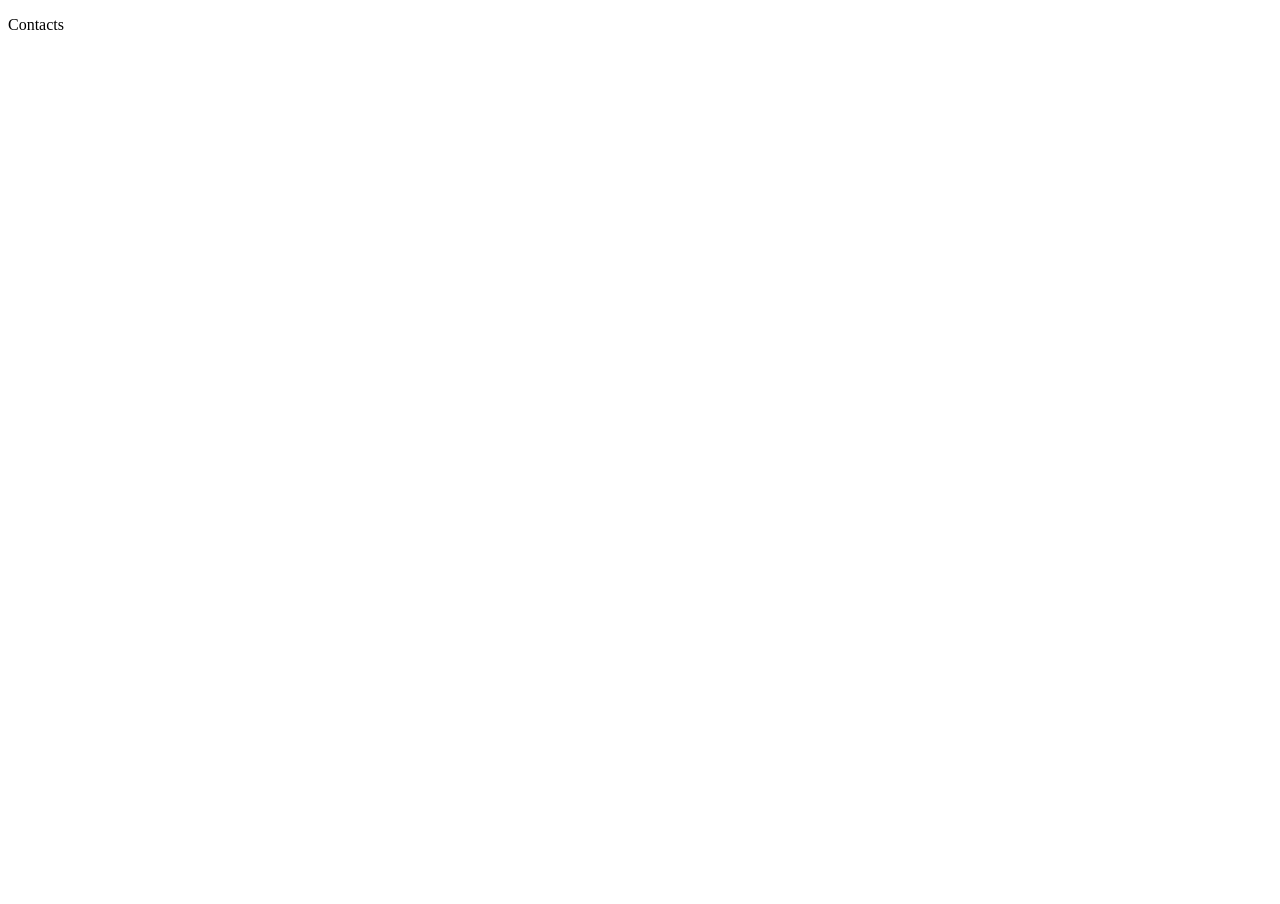
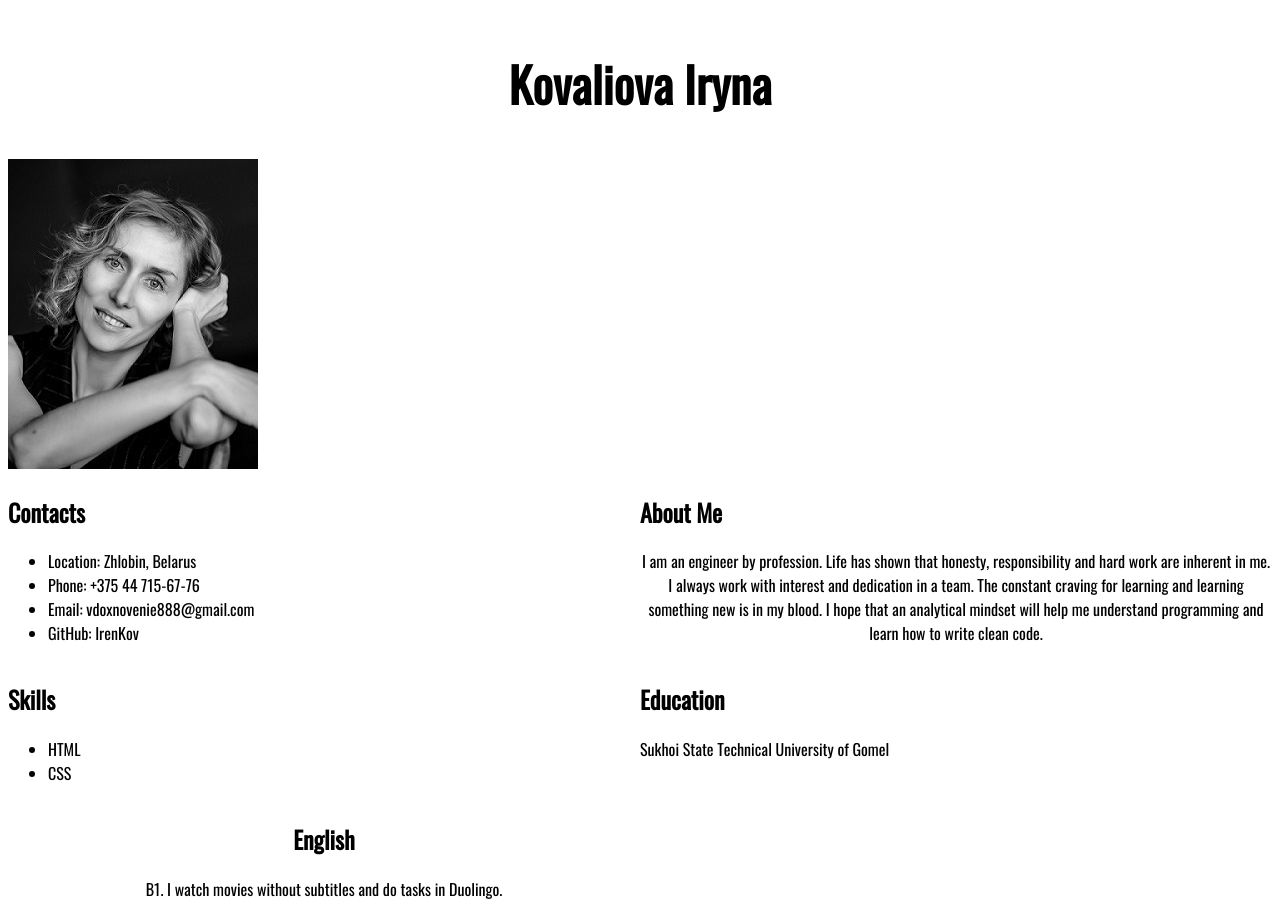
Before and after one commit to IrenKov/rsschool-cv, a plain HTML site: page index.html in a window 1280 px wide. Shown: the top 904 px of the page. Before the commit the page ends 800 px from the top, so only its background shows below. Drawn offline with Linux system fonts and the light colour scheme.

Commit message:
feat: add new file

```diff
--- a/index.html
+++ b/index.html
@@ -1,10 +1,52 @@
 <!DOCTYPE html>
 <html lang="en">
 <head>
- <meta charset="utf-8">
- <title>Kovaliova Iryna</title>
- </head>
+   <meta charset="UTF-8">
+   <meta http-equiv="X-UA-Compatible" content="IE=edge">
+   <meta name="viewport" content="width=device-width, initial-scale=1.0">
+   <title>cv</title>
+   <link rel="stylesheet" href="style.css">
+   <link rel="icon" href="assets/favicon.ico">
+</head>
 <body>
-   <p class="fix">Contacts</p>
-</body>
+   <header>
+      <div class="container"></div>
+      <nav class="nav"><h1>Kovaliova Iryna</h1></nav>
+      <img  alt="my photo" src="assets/jpg/photo.jpg">
+   </header>
+   <main class="main-container">
+      <div class="container"></div>
+      <section class="section" id="contacts"><h2>Contacts</h2>
+         <ul>
+            <li>Location: Zhlobin, Belarus</li>
+            <li>Phone: +375 44 715-67-76</li>
+            <li>Email: vdoxnovenie888@gmail.com</li>
+            <li>GitHub: IrenKov</li>
+         </ul>
+      </section>
+      <section class="section" id="aboutme"><h2>About Me</h2>
+         <p class="text">I am an engineer by profession. Life has shown that honesty, responsibility and hard work are inherent in me.
+            I always work with interest and dedication in a team.
+            The constant craving for learning and learning something new is in my blood.
+            I hope that an analytical mindset will help me understand programming and learn how to write clean code.</p>
+      </section>
+      <section class="section" id="skills"><h2>Skills</h2>
+         <ul>
+            <li>HTML</li>
+            <li>CSS</li>
+         </ul>
+      </section>
+      <section class="section" id="education"><h2>Education</h2>
+         <p>Sukhoi State Technical University of Gomel</p>
+      </section>
+      <section class="section" id="english"><h2 class="text">English</h2>
+         <p class="text">B1. I watch movies without subtitles and do tasks in Duolingo.</p>
+      </section>
+   </main>
+   <footer>
+      <a href="https://github.com/IrenKov">Github 2022</a>
+      <img alt="rsschool" src="https://rs.school/images/rs_school_js.svg">
+      <a href="https://rs.school/js/">rs_school_js</a>
+   </footer>
+ </body>
 </html>
--- a/style.css
+++ b/style.css
@@ -1,4 +1,51 @@
-.fix {
-    color: antiquewhite;
-    font-style: italic;
+@font-face {
+ font-family: Oswald;
+ src: url("assets/fonts/Oswald.ttf");
 }
+
+@font-face {
+    font-family: 'Oswald';
+    src: url("assets/fonts/Oswald/Oswald-Extralight.ttf");
+    font-weight: 200;
+}
+
+@font-face {
+    font-family: 'Oswald';
+    src: url("assets/fonts/Oswald/Oswald-Regular.ttf");
+    font-weight: 400;
+}
+
+body {
+    font-family: 'Oswald';
+    display: flex;
+    flex-direction: column;
+    justify-content: space-between;
+}
+
+.nav {
+    text-align: center;
+    font-size: xx-large;
+}
+
+.container {
+    max-width: 1440px;
+    margin: 0 auto;
+}
+
+.main-container {
+    display: flex;
+    flex-wrap: wrap;
+}
+
+.section {
+    width: 50%;
+}
+ @media (max-width: 768px) {
+    .section {
+        width: 100%;
+    }
+ }
+
+ .text {
+    text-align: center;
+ }
```
Also changed, not shown: assets/favicon.ico (added), assets/fonts/Oswald/OFL.txt (added), assets/fonts/Oswald/Oswald-Bold.ttf (added), assets/fonts/Oswald/Oswald-ExtraLight.ttf (added), assets/fonts/Oswald/Oswald-Light.ttf (added), assets/fonts/Oswald/Oswald-Medium.ttf (added), assets/fonts/Oswald/Oswald-Regular.ttf (added), assets/fonts/Oswald/Oswald-SemiBold.ttf (added), assets/fonts/Oswald/Oswald.ttf (added), assets/fonts/Oswald/static/Oswald-Bold.ttf (added), assets/fonts/Oswald/static/Oswald-ExtraLight.ttf (added), assets/fonts/Oswald/static/Oswald-Light.ttf (added), assets/fonts/Oswald/static/Oswald-Medium.ttf (added), assets/fonts/Oswald/static/Oswald-Regular.ttf (added), 2 more files, 2 other files.
